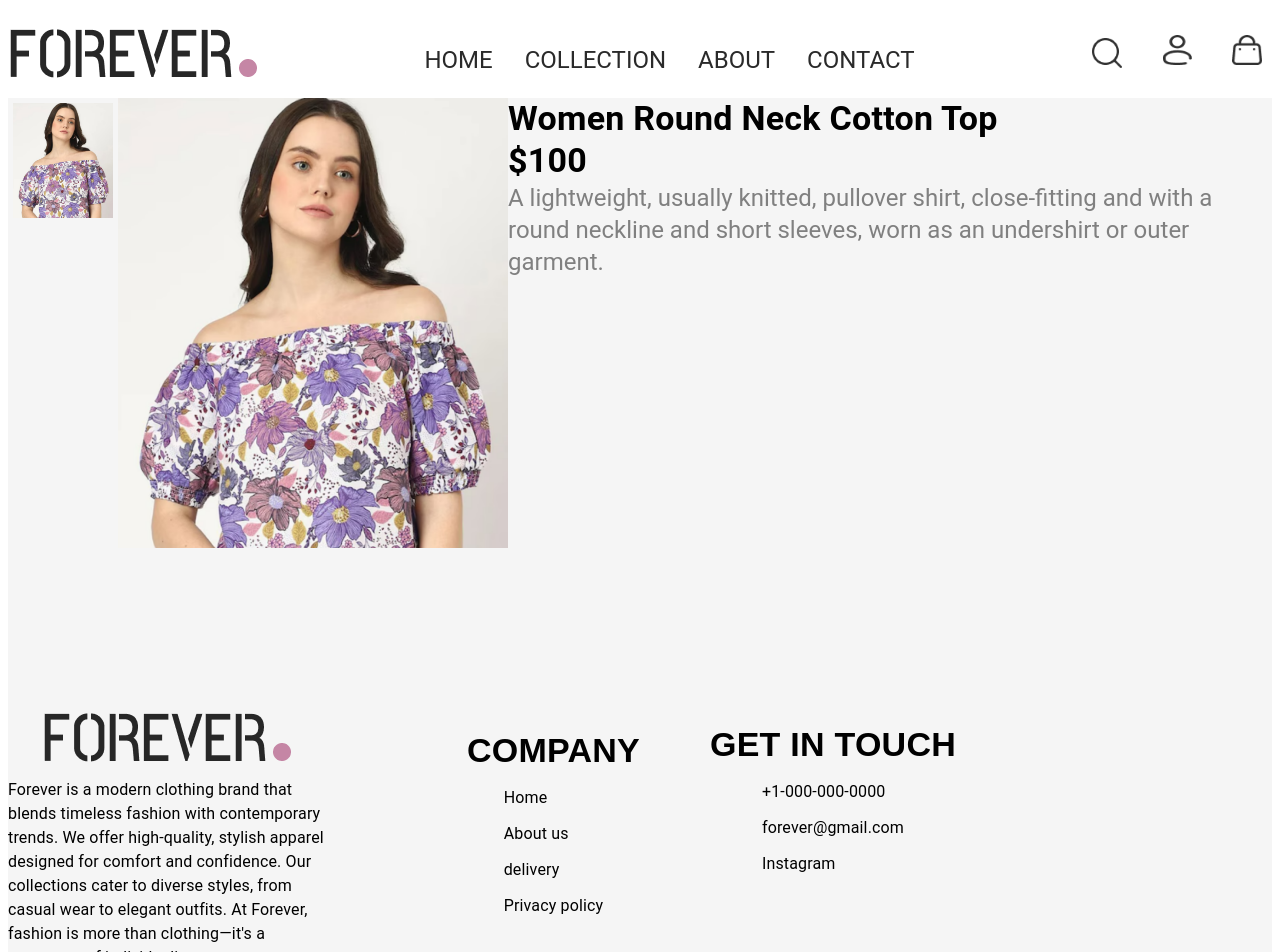
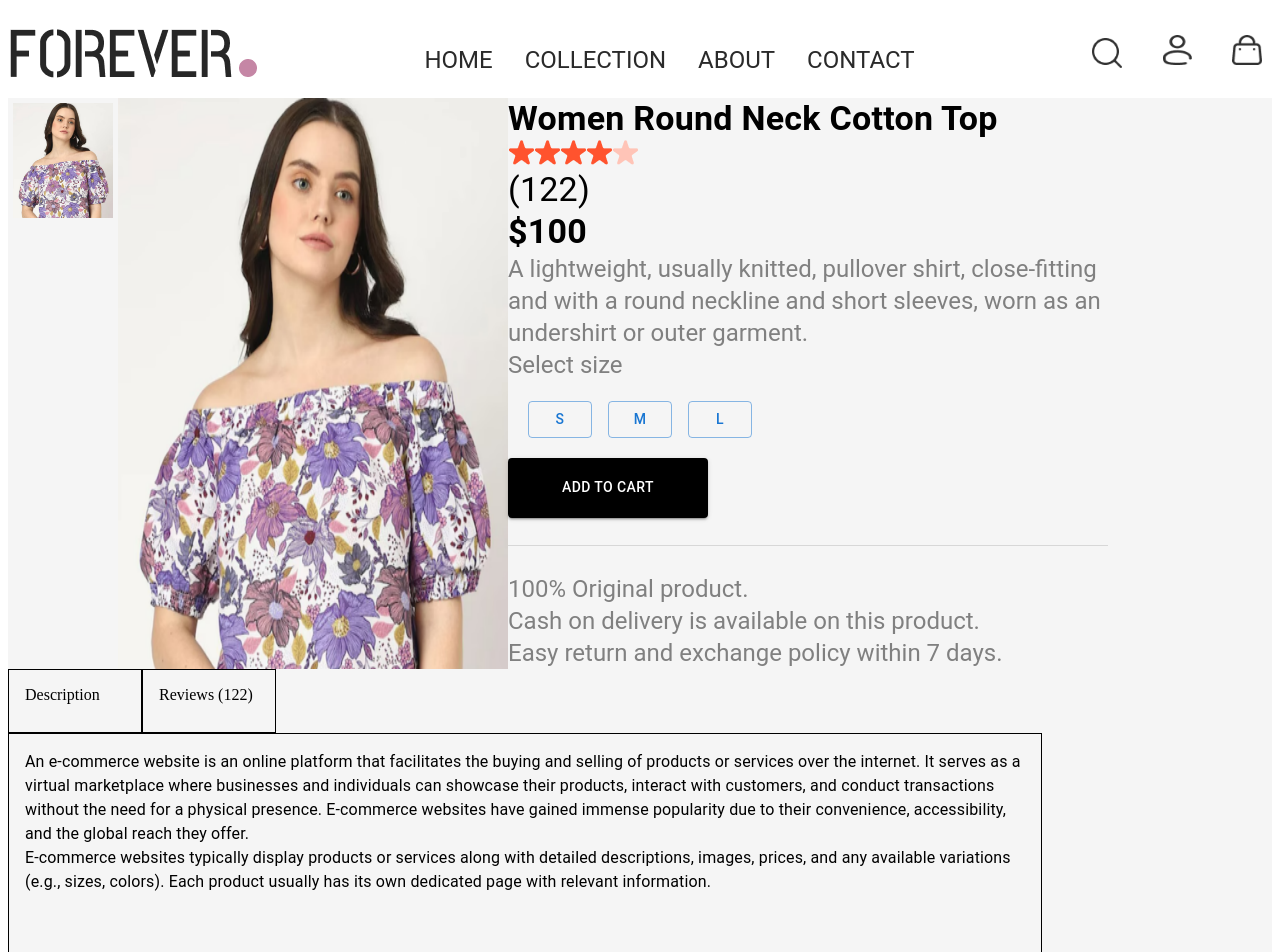
Before and after one commit to saima-khan1/E-commerce-Website, a React (Vite) app in the folder frontend/: page /product/aaaaa in a window 1280 px wide. Shown: the top 952 px of the page. Built offline with nearby package versions, Linux system fonts and the light colour scheme.

Commit message:
added functinality to add to cart button to select size

```diff
--- /dev/null
+++ b/frontend/src/components/RelatedProducts.tsx
@@ -0,0 +1,63 @@
+import { useContext, useEffect, useState } from "react";
+import { ShopContext } from "../context/ShopContext";
+import { Box, Typography } from "@mui/material";
+import ProductItems from "./../components/ProductItems";
+
+interface Product {
+  _id: string;
+  name: string;
+  description: string;
+  price: number;
+  image: string[];
+  category: string;
+  subCategory: string;
+}
+
+interface RelatedProductsProps {
+  category: string;
+  subCategory: string;
+}
+
+const RelatedProducts: React.FC<RelatedProductsProps> = ({
+  category,
+  subCategory,
+}) => {
+  const { products } = useContext(ShopContext);
+  const [relatedProducts, setRelatedProducts] = useState<Product[]>([]);
+
+  useEffect(() => {
+    if (products.length > 0) {
+      let productsCopy = products.slice();
+      productsCopy = productsCopy.filter((item) => category === item.category);
+      productsCopy = productsCopy.filter(
+        (item) => subCategory === item.subCategory
+      );
+      setRelatedProducts(productsCopy.slice(0, 5));
+    }
+  }, [products, category, subCategory]);
+  return (
+    <>
+      <Typography variant="h4">Related products</Typography>
+      <Box
+        display="flex"
+        flexWrap="wrap"
+        justifyContent="center"
+        alignItems="center"
+      >
+        {relatedProducts.map((item, index) => (
+          <ProductItems
+            key={index}
+            id={item._id}
+            image={item.image}
+            name={item.name}
+            price={item.price}
+            description={""}
+            sizes={[]}
+          />
+        ))}
+      </Box>
+    </>
+  );
+};
+
+export default RelatedProducts;
--- a/frontend/src/context/ShopContext.tsx
+++ b/frontend/src/context/ShopContext.tsx
@@ -1,4 +1,4 @@
-import { createContext, ReactNode, useState } from "react";
+import { createContext, ReactNode, useEffect, useState } from "react";
 import { products } from "../assets/assets";
 
 interface ShopContextType {
@@ -20,6 +20,12 @@ interface ShopContextType {
   setSearch: (value: string) => void;
   showSearch: boolean;
   setShowSearch: (value: boolean) => void;
+  cartItems: {
+    [itemId: string]: {
+      [size: string]: number;
+    };
+  };
+  addToCart: (itemId: string, size: string) => void;
 }
 export const ShopContext = createContext<ShopContextType>({
   products: [],
@@ -29,6 +35,8 @@ export const ShopContext = createContext<ShopContextType>({
   setSearch: () => {},
   showSearch: false,
   setShowSearch: () => {},
+  cartItems: {},
+  addToCart: () => {},
 });
 interface ShopProviderProps {
   children: ReactNode;
@@ -39,7 +47,29 @@ const ShopContextProvider = ({ children }: ShopProviderProps) => {
   const delivery_fee = 10;
   const [search, setSearch] = useState(" ");
   const [showSearch, setShowSearch] = useState(true);
+  const [cartItems, setCartItems] = useState<{
+    [itemId: string]: {
+      [size: string]: number;
+    };
+  }>({});
 
+  const addToCart = async (itemId: string, size: string): Promise<void> => {
+    let cartData = structuredClone(cartItems);
+    if (cartData[itemId]) {
+      if (cartData[itemId][size]) {
+        cartData[itemId][size] += 1;
+      } else {
+        cartData[itemId][size] = 1;
+      }
+    } else {
+      cartData[itemId] = {};
+      cartData[itemId][size] = 1;
+    }
+    setCartItems(cartData);
+  };
+  useEffect(() => {
+    console.log("Cart Items:", JSON.stringify(cartItems, null, 2));
+  }, [cartItems]);
   const value: ShopContextType = {
     products,
     currency,
@@ -48,6 +78,8 @@ const ShopContextProvider = ({ children }: ShopProviderProps) => {
     setSearch,
     showSearch,
     setShowSearch,
+    cartItems,
+    addToCart,
   };
 
   return <ShopContext.Provider value={value}>{children}</ShopContext.Provider>;
--- a/frontend/src/pages/Collection.tsx
+++ b/frontend/src/pages/Collection.tsx
@@ -136,6 +136,8 @@ const Collection = () => {
               image={item.image}
               name={item.name}
               price={item.price}
+              description={""}
+              sizes={[]}
             />
           ))}
         </Box>
--- a/frontend/src/pages/Product.tsx
+++ b/frontend/src/pages/Product.tsx
@@ -47,8 +47,10 @@
 import { useContext, useEffect, useState } from "react";
 import { useParams } from "react-router-dom";
 import { ShopContext } from "../context/ShopContext";
-import ProductItems from "../components/ProductItems";
-import { Box, Typography } from "@mui/material";
+
+import { Box, Button, Divider, Typography } from "@mui/material";
+import { assets } from "../assets/assets";
+import RelatedProducts from "../components/RelatedProducts";
 
 interface Product {
   _id: string;
@@ -58,13 +60,16 @@ interface Product {
   image: string[];
   sizes: string[];
   date: number;
+  category: string;
+  subCategory: string;
 }
 
 const ProductDetail = () => {
   const { productId } = useParams<{ productId: string }>();
-  const { products } = useContext(ShopContext);
+  const { products, currency, addToCart } = useContext(ShopContext);
   const [productDetails, setProductDetails] = useState<Product | null>(null);
   const [image, setImage] = useState<string>("");
+  const [size, setSize] = useState("");
 
   useEffect(() => {
     const fetchProductDetails = () => {
@@ -103,26 +108,139 @@ const ProductDetail = () => {
             {" "}
             {productDetails.name}
           </Typography>
+          <Box>
+            <img src={assets.star_icon} />
+            <img src={assets.star_icon} />
+            <img src={assets.star_icon} />
+            <img src={assets.star_icon} />
+            <img src={assets.star_dull_icon} />
+            <Typography variant="h4">(122)</Typography>
+          </Box>
           <Typography variant="h4" fontWeight={"600"}>
             {" "}
-            ${productDetails.price}
+            {currency}
+            {productDetails.price}
           </Typography>
 
-          <Typography variant="h5" color="gray">
+          <Typography variant="h5" color="gray" width={"600px"}>
             {" "}
             {productDetails.description}
           </Typography>
+          <Typography variant="h5" color="gray" width={"600px"}>
+            Select size
+          </Typography>
+
+          <Box
+            sx={{
+              display: "flex",
+              gap: 2,
+              padding: "20px",
+            }}
+          >
+            {productDetails.sizes.map((item, index) => (
+              <Button
+                onClick={() => setSize(item)}
+                variant="outlined"
+                sx={{ backgroundColor: "gray-100" }}
+                key={index}
+              >
+                {item}
+              </Button>
+            ))}
+          </Box>
+
+          <Button
+            onClick={() => addToCart(productDetails._id, size)}
+            variant="contained"
+            sx={{
+              width: "200px",
+              height: "60px",
+              marginBottom: "27px",
+              backgroundColor: "black",
+              color: "white",
+              "&:hover": {
+                backgroundColor: "#333",
+              },
+            }}
+          >
+            Add to Cart
+          </Button>
+          <Divider sx={{ marginBottom: "27px" }} />
+          <Box>
+            <Typography variant="h5" color="gray">
+              100% Original product.
+            </Typography>
+            <Typography variant="h5" color="gray">
+              Cash on delivery is available on this product.
+            </Typography>
+            <Typography variant="h5" color="gray">
+              Easy return and exchange policy within 7 days.
+            </Typography>
+          </Box>
         </Box>
       </Box>
+      <Box>
+        <Box sx={{ display: "flex" }}>
+          <Box
+            sx={{
+              p: 2,
 
-      {/* <ProductItems
-          id={productDetails._id}
-          image={productDetails.image}
-          name={productDetails.name}
-          price={productDetails.price}
-          description={productDetails.description}
-          sizes={productDetails.sizes}
-        /> */}
+              border: "1px solid black",
+
+              gap: 2,
+              width: 100,
+              height: 30,
+            }}
+          >
+            Description
+          </Box>
+          <Box
+            sx={{
+              p: 2,
+
+              border: "1px solid black",
+
+              gap: 2,
+              width: 100,
+              height: 30,
+            }}
+          >
+            Reviews (122)
+          </Box>
+        </Box>
+
+        <Box
+          sx={{
+            p: 2,
+
+            border: "1px solid black",
+
+            gap: 2,
+            width: 1000,
+            height: 300,
+          }}
+        >
+          <Typography>
+            An e-commerce website is an online platform that facilitates the
+            buying and selling of products or services over the internet. It
+            serves as a virtual marketplace where businesses and individuals can
+            showcase their products, interact with customers, and conduct
+            transactions without the need for a physical presence. E-commerce
+            websites have gained immense popularity due to their convenience,
+            accessibility, and the global reach they offer.
+          </Typography>
+          <Typography>
+            E-commerce websites typically display products or services along
+            with detailed descriptions, images, prices, and any available
+            variations (e.g., sizes, colors). Each product usually has its own
+            dedicated page with relevant information.
+          </Typography>
+        </Box>
+        <RelatedProducts
+          category={productDetails.category}
+          subCategory={productDetails.subCategory}
+        />
+      </Box>
     </>
   );
 };
```
